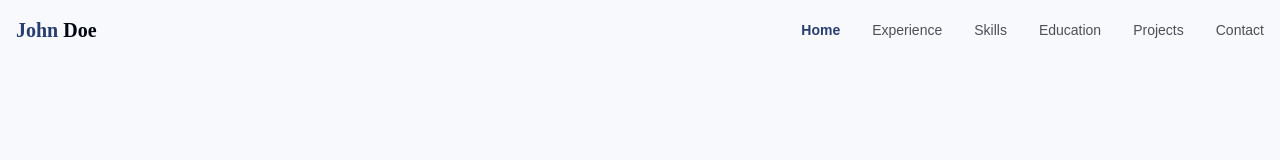
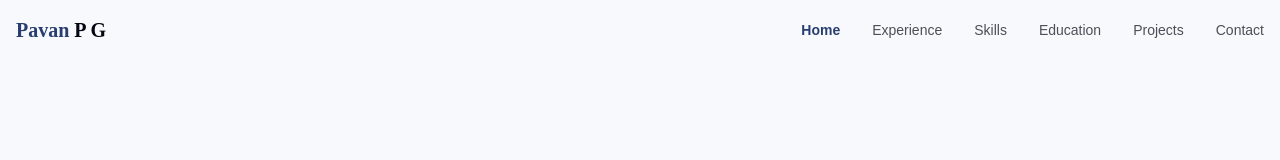
Before and after one commit to pavan3720/web-resume-shine, a React (Vite) app: page / in a window 1280 px wide. Shown: the top 160 px of the page. Built offline with nearby package versions, Linux system fonts and the light colour scheme.

Commit message:
Update Header.tsx

```diff
--- a/src/components/Header.tsx
+++ b/src/components/Header.tsx
@@ -51,7 +51,7 @@ const Header = () => {
     )}>
       <div className="container mx-auto px-4 flex justify-between items-center">
         <div className="text-xl font-serif font-bold">
-          <span className="text-primary">John</span> Doe
+          <span className="text-primary">Pavan</span> P G
         </div>
         <nav className="hidden md:block">
           <ul className="flex space-x-8">
```
